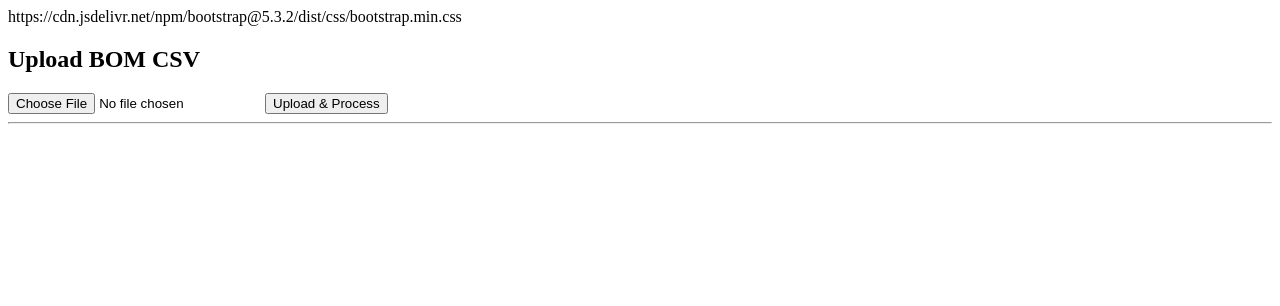
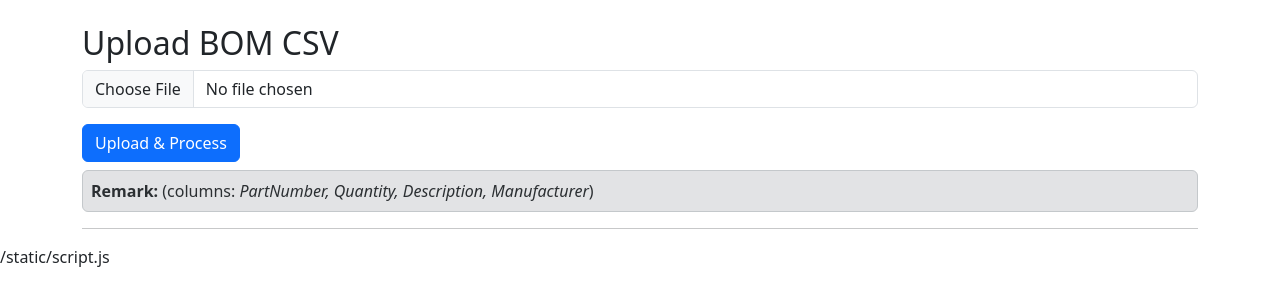
Before and after one commit to deepakfeb5/Component_Render, a Flask app: page / in a window 1280 px wide. Shown: the top 306 px of the page. Run offline with Flask 3, Linux system fonts and the light colour scheme.

Commit message:
Update index.html

```diff
--- a/templates/index.html
+++ b/templates/index.html
@@ -5,7 +5,7 @@
     <meta name="viewport" content="width=device-width, initial-scale=1.0">
     <title>BOM Pricing Tool</title>
 
-    https://cdn.jsdelivr.net/npm/bootstrap@5.3.2/dist/css/bootstrap.min.css
+    <link rel="stylesheet" href="https://cdn.jsdelivr.net/npm/bootstrap@5.3.2/dist/css/bootstrap.min.css">
 </head>
 
 <body>
@@ -18,6 +18,11 @@
         <button class="btn btn-primary">Upload & Process</button>
     </form>
 
+    <!-- ✅ REMARK SECTION ADDED -->
+    <div class="alert alert-secondary mt-2 p-2">
+        <strong>Remark:</strong> (columns: <em>PartNumber, Quantity, Description, Manufacturer</em>)
+    </div>
+
     <hr>
 
     {% if bom %}
@@ -28,6 +33,7 @@
         <tr>
             <th>Part Number</th>
             <th>Quantity</th>
+            <th>Description</th>       <!-- ✅ added to match remark -->
             <th>Manufacturer</th>
             <th>Lifecycle</th>
             <th>Stock Info</th>
@@ -37,13 +43,14 @@
             <th>Error</th>
         </tr>
         </thead>
+
         <tbody>
         {% for item in bom %}
         <tr>
             <td>{{ item.PartNumber }}</td>
             <td>{{ item.Quantity }}</td>
-            <td>{{ item.Manufacturer }}</td>
-            <td>{{ item.Lifecycle }}</td>
+            <td>{{ item.Description }}</td>   <!-- ✅ new column -->
+            <td>{{ item.Manufacturer }}</ecycle }}</td>
             <td>{{ item.StockInfo }}</td>
             <td>${{ item.UnitPrice }}</td>
             <td>${{ item.TotalPrice }}</td>
@@ -68,7 +75,7 @@
     window.bomData = {{ bom|tojson(indent=2) | safe if bom else '[]' }};
 </script>
 
-<script src="/static/script.js"></script>
+/static/script.js</script>
 
 </body>
 </html>
```
